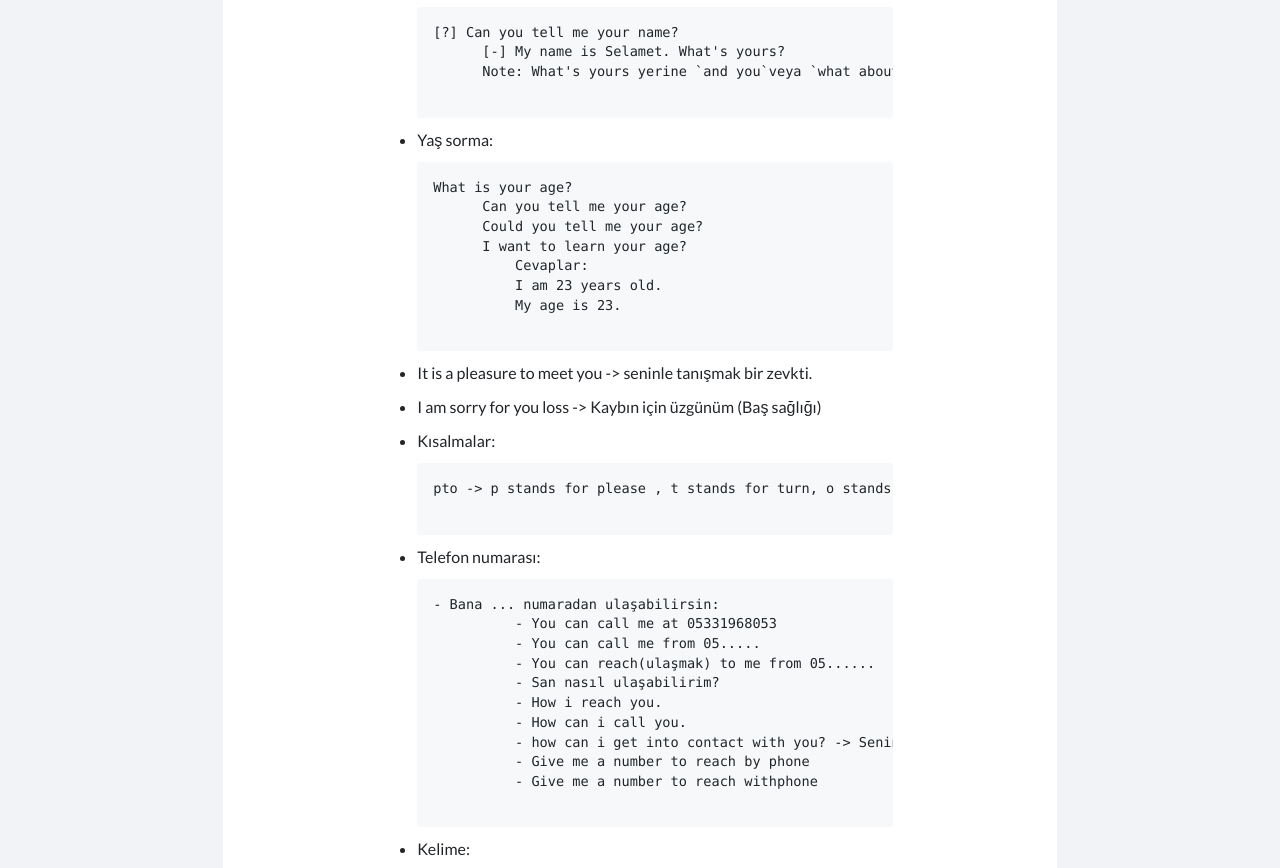
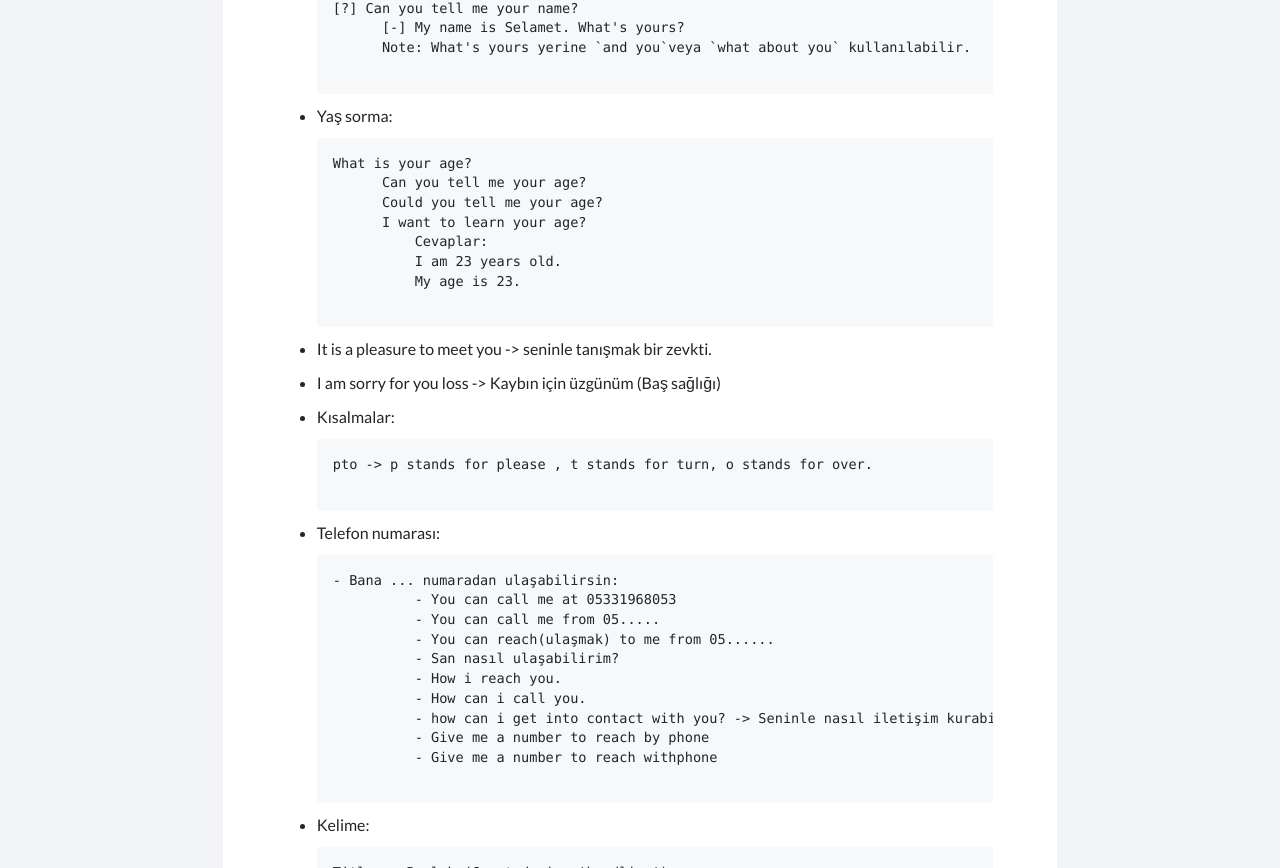
Before and after one commit to selamet/idse-frontend, a plain HTML site: page post-detail.html in a window 1280 px wide. Shown: the part 617-1485 px from the top of the page. Drawn offline with Linux system fonts and the light colour scheme.

Commit message:
boyut genişletildi

```diff
--- a/post-detail.html
+++ b/post-detail.html
@@ -43,7 +43,7 @@
 
     <div class="col-lg-8 center postdetail">
 
-      <div class="col-lg-8 center ">
+      <div class="col-lg-11 center ">
         </code></pre>
 
         <h3 class="code-line" data-line-start=38 data-line-end=39><a id="Telefon_numaras_sorma_38"></a>Telefon numarası sorma</h3>
```
